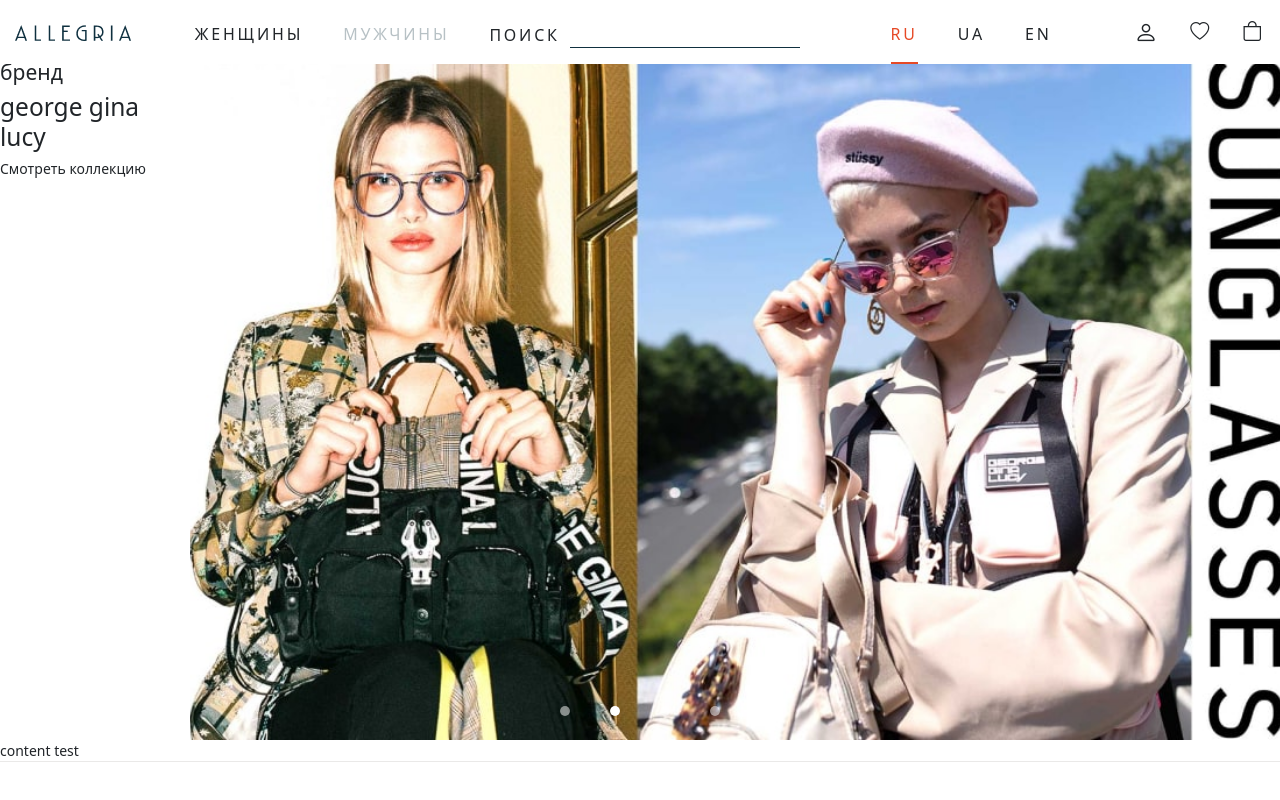
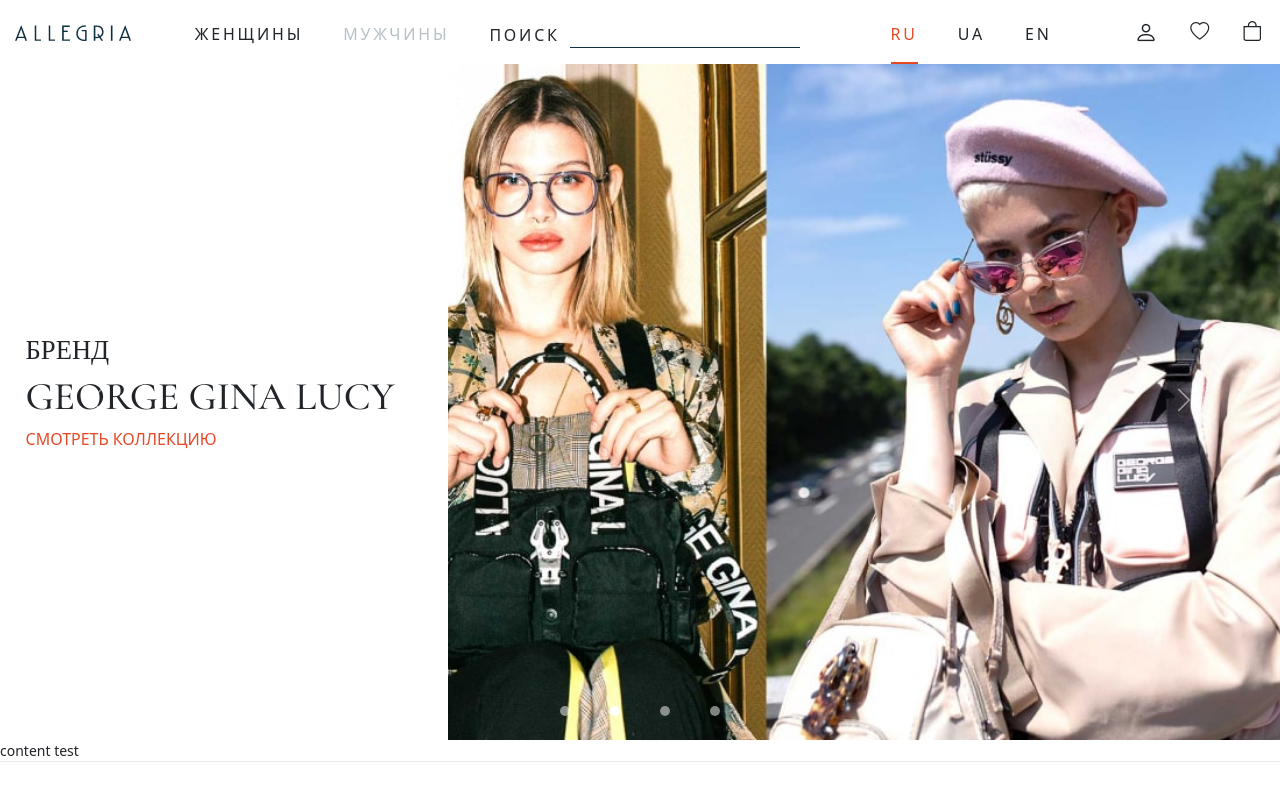
Before and after one commit to MariiaUdovytska/Allegria-Womens-Clothing-Store, a React (Create React App) app in the folder allegria-womens-clothing-store/: page / in a window 1280 px wide. Both pictures are taken after a click on the button 615 px from the left and 711 px from the top of the page. Shown: the top 800 px of the page. Built offline with nearby package versions, Linux system fonts and the light colour scheme.

Commit message:
add styles for slides carosel in FullScreen

```diff
--- a/allegria-womens-clothing-store/src/FullScreen.js
+++ b/allegria-womens-clothing-store/src/FullScreen.js
@@ -31,7 +31,7 @@
 					<Carousel.Item>
 						<div className='full-screen__body-carousel-two'>
 							<div className='full-screen__body-carousel-two-caption'>
-								<div className='full-screen__body-carousel-two-caption-info'>
+								<div className='full-screen__body-carousel-caption-info'>
 									<h4>бренд</h4>
 									<h3>george gina lucy</h3>
 									<p>Смотреть коллекцию</p>
@@ -45,7 +45,7 @@
 					<Carousel.Item>
 						<div className='full-screen__body-carousel-three'>
 							<div className='full-screen__body-carousel-three-caption'>
-								<div className='full-screen__body-carousel-three-caption-info'>
+								<div className='full-screen__body-carousel-caption-info'>
 									<h4>бренд</h4>
 									<h3>deha</h3>
 									<p>Смотреть коллекцию</p>
@@ -59,15 +59,19 @@
 					<Carousel.Item>
 						<div className='full-screen__body-carousel-four'>
 							<div className='full-screen__body-carousel-four-caption'>
-								<div className='full-screen__body-carousel-four-caption-info'>
+								<div className='full-screen__body-carousel-caption-info'>
 									<h4>бренд</h4>
-									<h3>deha</h3>
+									<h3>birkenstock</h3>
 									<p>Смотреть коллекцию</p>
 								</div>
 							</div>
 							<div className='full-screen__body-carousel-four-img'>
-								<img className="d-block w-100" src={fourGerl} alt="banner-four-gerl" />
-								<img className="d-block w-100" src={fourFeets} alt="banner-four-feets" />
+								<div>
+									<img className="d-block w-100" src={fourFeets} alt="banner-four-feets" />
+								</div>
+								<div>
+									<img className="d-block w-100" src={fourGerl} alt="banner-four-gerl" />
+								</div>
 							</div>
 						</div>
 					</Carousel.Item>
--- a/allegria-womens-clothing-store/src/css/fullScreen.css
+++ b/allegria-womens-clothing-store/src/css/fullScreen.css
@@ -1,4 +1,3 @@
-.full-screen{}
 .full-screen__body{
 	height: 100%;
 }
@@ -27,14 +26,8 @@
 	z-index: 2;
 	background: linear-gradient(222.98deg, #2323236b 5.36%, #00000041 60.13%);
 }
-.full-scren__body-carousel-one-img,
-.full-screen__body-carousel-two-img,
-.full-screen__body-carousel-three-img,
-.full-screen__body-carousel-four-img{
+.full-scren__body-carousel-one-img{
 	flex: 1 1 auto;
-}
-.full-screen__body-carousel-four-img{
-	display: inline-flex;
 }
 .full-scren__body-carousel-one-img img,
 .full-screen__body-carousel-two-img img,
@@ -44,23 +37,79 @@
 	max-width: 100%;
 	object-fit: cover;
 }
+
+.full-screen__body-carousel-two-caption,
+.full-screen__body-carousel-three-caption{
+	flex: 1 1 35%;
+	width: 100%;
+	height: 100%;
+	display: flex;
+	align-items: center;
+	padding-left: 2%;
+}
+.full-screen__body-carousel-three{
+	background: linear-gradient(123.45deg, rgba(235, 235, 235, 0.953) 61.77%, #e3e3e3e9 100.56%);
+}
+.full-screen__body-carousel-four-caption{
+	flex: 1 1 40%;
+	width: 100%;
+	height: 100%;
+	display: flex;
+	align-items: center;
+	padding-left: 2%;
+}
+.full-screen__body-carousel-two-img,
+.full-screen__body-carousel-three-img{
+	flex: 1 1 65%;
+}
+.full-screen__body-carousel-four-img{
+	flex: 1 1 60%;
+	display: inline-flex;
+	position: relative;
+	top: 0;
+	left: 0;
+	width: 100%;
+	height: 100%;
+}
+.full-screen__body-carousel-four-img div:first-child{
+position: absolute;
+top: 50%;
+left: 0;
+z-index: 2;
+transform: translate(0%, -50%);
+}
+.full-screen__body-carousel-four-img div:last-child{
+	position: absolute;
+	height: 100%;
+	top: 0;
+	right: 0;
+}
 .full-screen__body-caption-one ,.carousel-caption{
 	bottom: 40%;
 	color: #EAE9E8;
 	text-transform: uppercase;
 	z-index: 3;
 }
-.full-screen__body-caption-one ,.carousel-caption h3{
+.full-screen__body-carousel-caption-info {
+	text-transform: uppercase;
+}
+.full-screen__body-caption-one ,.carousel-caption h3,
+.full-screen__body-carousel-caption-info h3{
 	font-size: 2.8rem!important;
 	font-family: 'Cormorant Garamond', serif;
 }
-.full-screen__body-caption-one ,.carousel-caption h4{
+.full-screen__body-caption-one ,.carousel-caption h4,
+.full-screen__body-carousel-caption-info h4{
 	font-size: 1.9rem!important;
 	font-family: 'Cormorant Garamond', serif;
 }
-.full-screen__body-caption-one ,.carousel-caption p{
+.full-screen__body-caption-one ,.carousel-caption p,
+.full-screen__body-carousel-caption-info p{
 	font-size: 1.14rem;
 	font-weight: 400;
+}
+.full-screen__body-carousel-caption-info p{
+	color: #E64926;
 }
 .carousel-control-next, .carousel-control-prev{
 	z-index: 4;
```
Also changed, not shown: allegria-womens-clothing-store/src/image/fullScreen/3girlsOnPillow.jpg.
